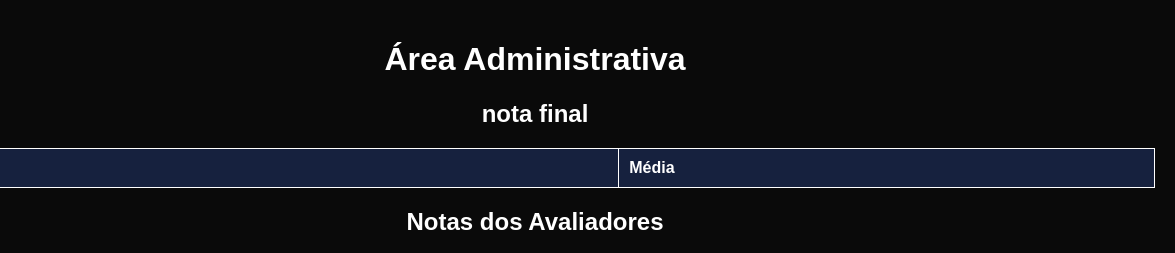
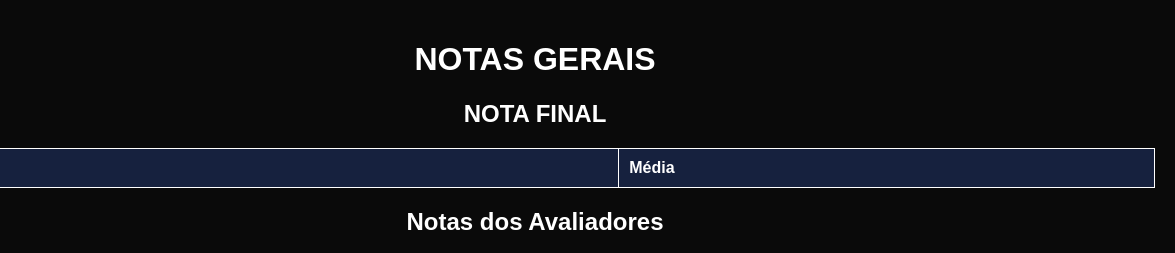
Before and after one commit to JosePedro1/avaliador-admin, a website: page public/admin.html in a window 1280 px wide. Shown: the top 253 px of the page, 105-1280 px from the left. Drawn offline with Linux system fonts and the light colour scheme; no server answers.

Commit message:
mudando4

```diff
--- a/public/admin.html
+++ b/public/admin.html
@@ -9,8 +9,8 @@
 <body>
     <img src="logo.png" alt="Logo" class="logo">
     <div class="container">
-        <h1>Área Administrativa</h1>
-        <h2>nota final</h2>
+        <h1>NOTAS GERAIS</h1>
+        <h2>NOTA FINAL</h2>
         <table>
             <thead>
                 <tr>
```
Also changed, not shown: public/index.html (+1 -1 lines).
